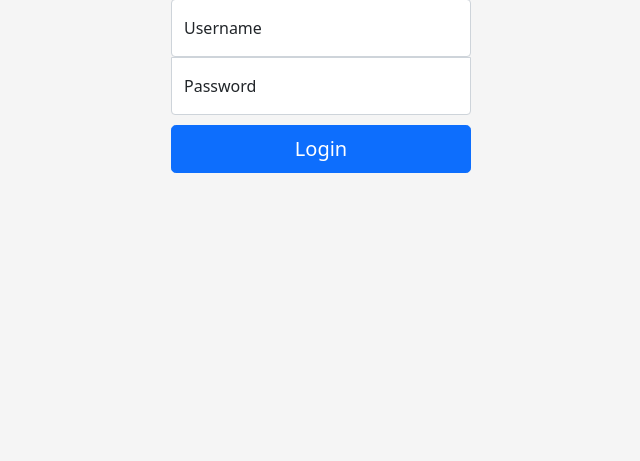
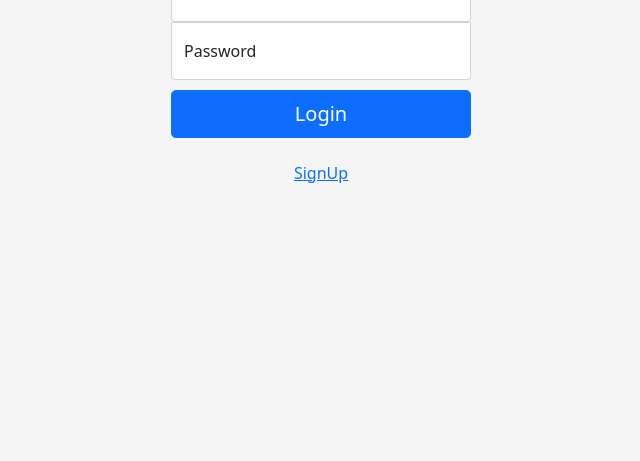
Before and after one commit to Abdullah0sama/chat, a website: page public/html/login.html in a window 1280 px wide. Shown: the part 339-800 px from the top of the page, without its empty margins (319-959 px from the left). Drawn offline with nearby package versions, Linux system fonts and the light colour scheme; files that its build step writes are made by us from their sources.

Commit message:
Adding links to alternate between pages

```diff
--- a/public/html/login.html
+++ b/public/html/login.html
@@ -45,6 +45,7 @@
 
     <button class="w-100 btn btn-lg btn-primary" type="submit">Login</button>
   </form>
+  <a href="/signup" class="btn btn-link my-3">SignUp</a>
 </main>
 
 
```
Also changed, not shown: public/html/signup.html (+2 -0 lines).
